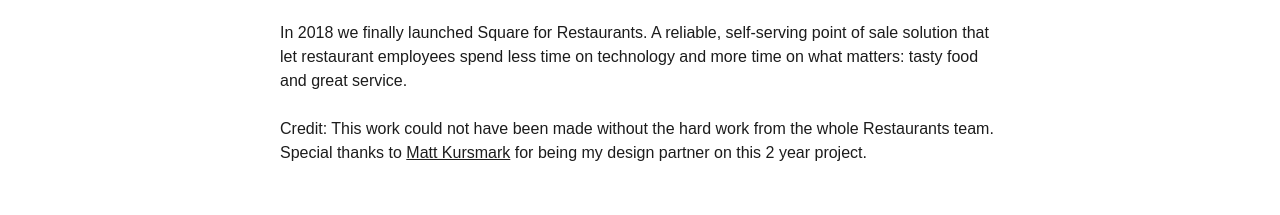
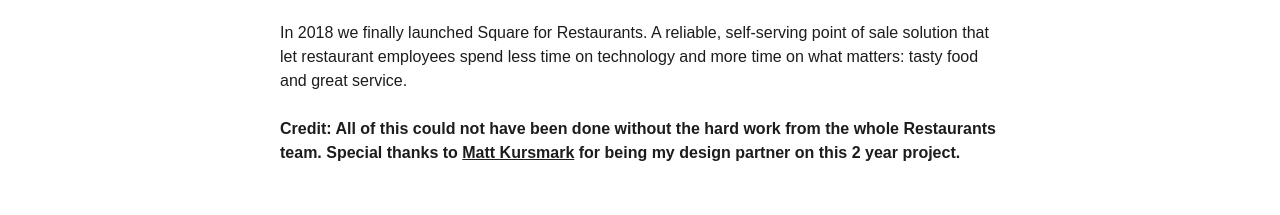
Before and after one commit to mikaelwestman/mikaelwestman.github.io, a plain HTML site: page projects/square-for-restaurants/index.html in a window 1280 px wide. Shown: the part 1129-1344 px from the top of the page. Drawn offline with nearby package versions, Linux system fonts and the light colour scheme; a web font is replaced by a local one.

Commit message:
Style fixes

```diff
--- a/projects/square-for-restaurants/index.html
+++ b/projects/square-for-restaurants/index.html
@@ -48,7 +48,7 @@
 
     <p>In 2018 we finally launched Square for Restaurants. A reliable, self-serving point of sale solution that let restaurant employees spend less time on technology and more time on what matters: tasty food and great service.</p>
 
-    <p>Credit: This work could not have been made without the hard work from the whole Restaurants team. Special thanks to <a href="http://www.mattkursmark.com/" target="_blank">Matt Kursmark</a> for being my design partner on this 2 year project.</p>
+    <p style="font-weight: 600;">Credit: All of this could not have been done without the hard work from the whole Restaurants team. Special thanks to <a href="http://www.mattkursmark.com/" target="_blank">Matt Kursmark</a> for being my design partner on this 2 year project.</p>
   </div>
 </div>
 
```
Also changed, not shown: projects/square-pos/index.html (+1 -1 lines).
